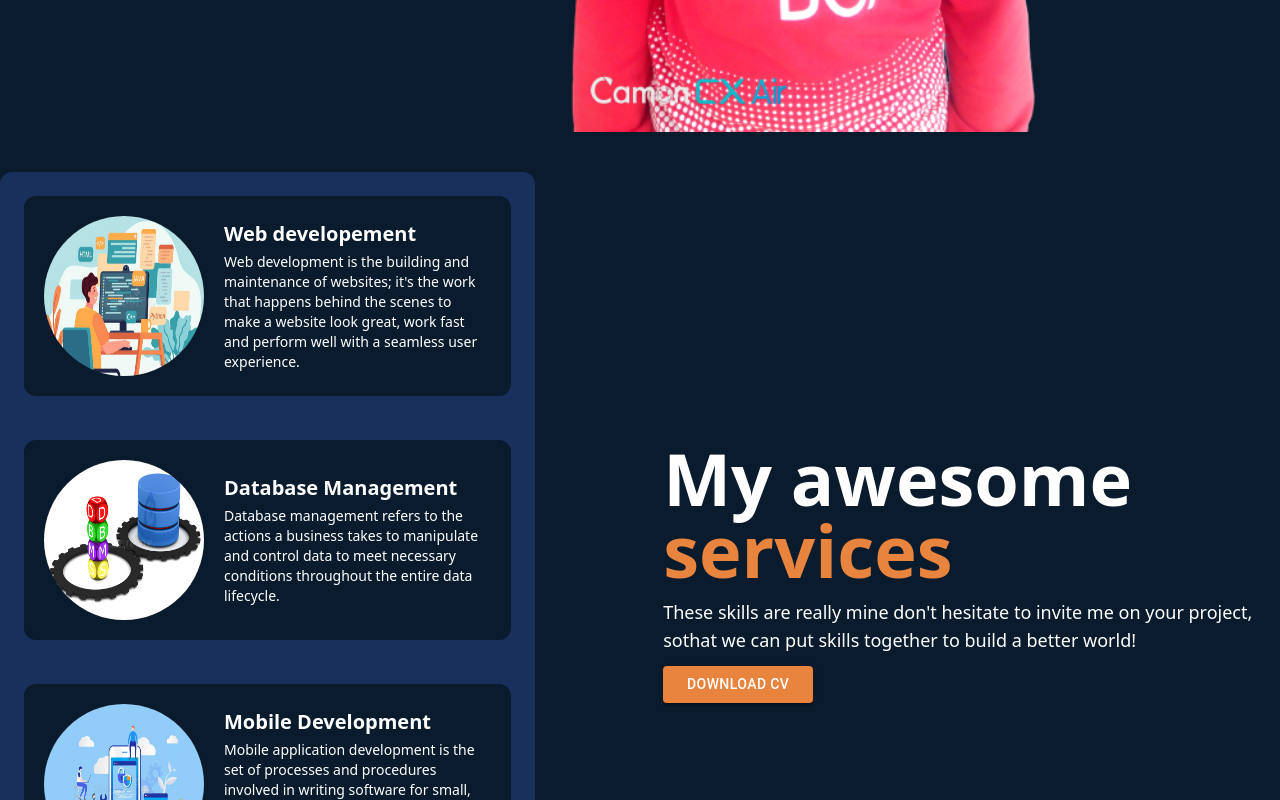
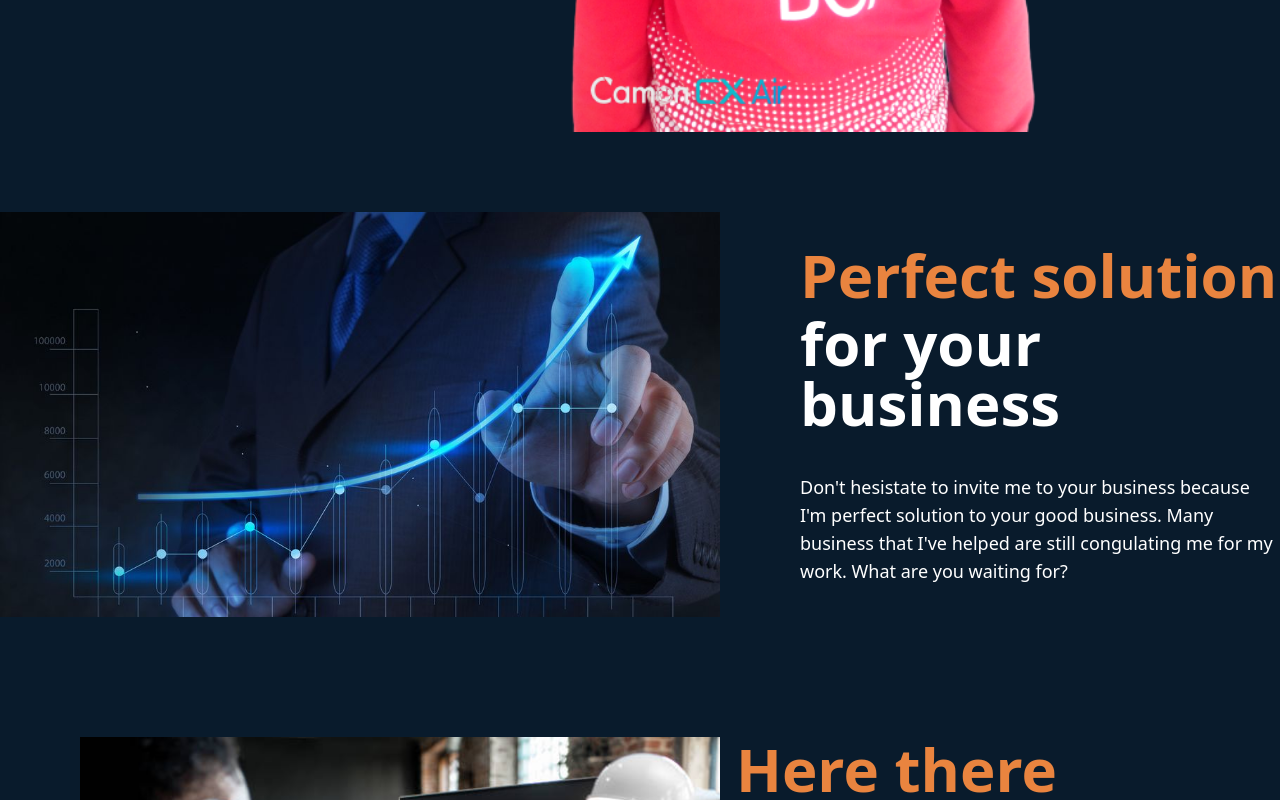
Before and after one commit to the-coder-kalisa/portofolio, a React (Vite) app: page / in a window 1280 px wide. Shown: the part 800-1600 px from the top of the page. Built offline with nearby package versions, Linux system fonts and the light colour scheme.

Commit message:
finished

```diff
--- a/src/App.tsx
+++ b/src/App.tsx
@@ -44,7 +44,7 @@ function App() {
     >
       <Navigation />
       <Home />
-      <Services />
+      {/* <Services /> */}
       <Solution />
       <Career />
       <Footer />
```
Also changed, not shown: src/components/Career.tsx (+15 -7 lines).
